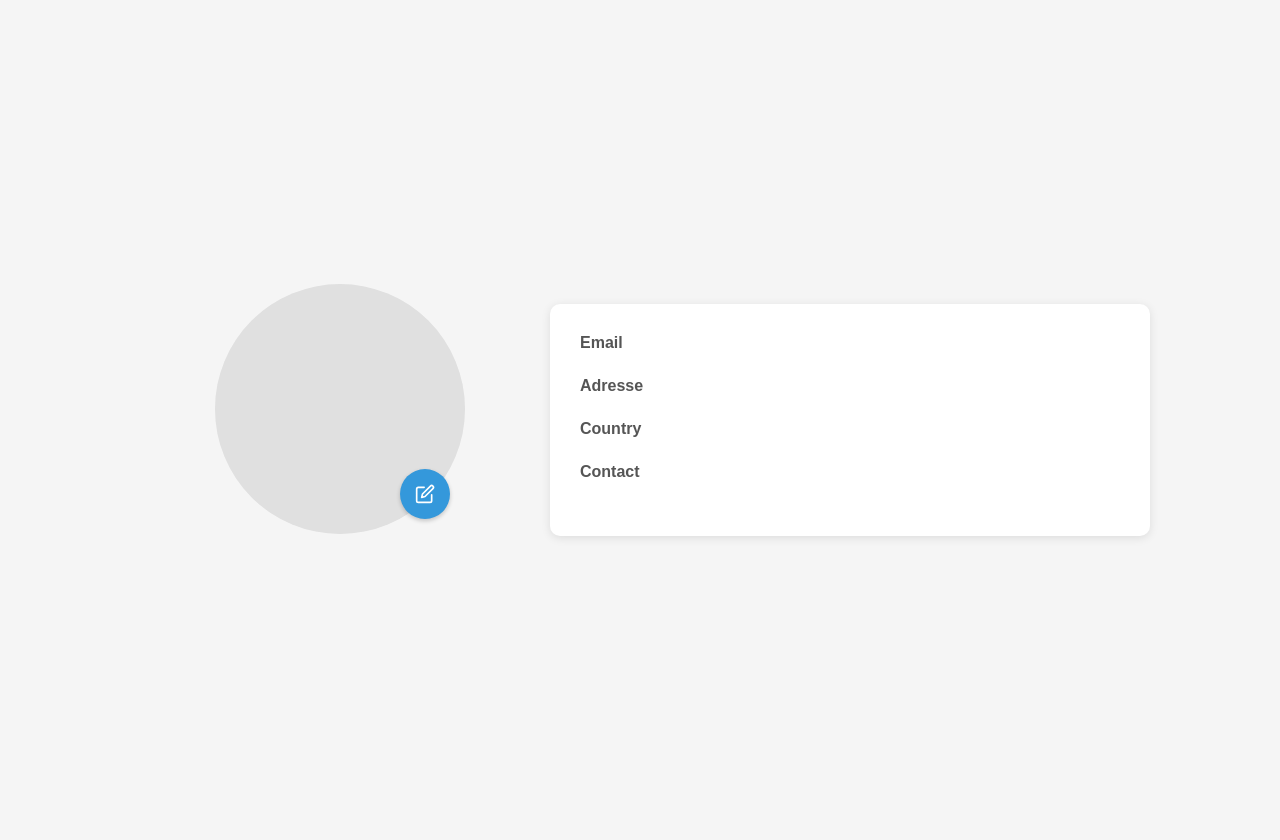
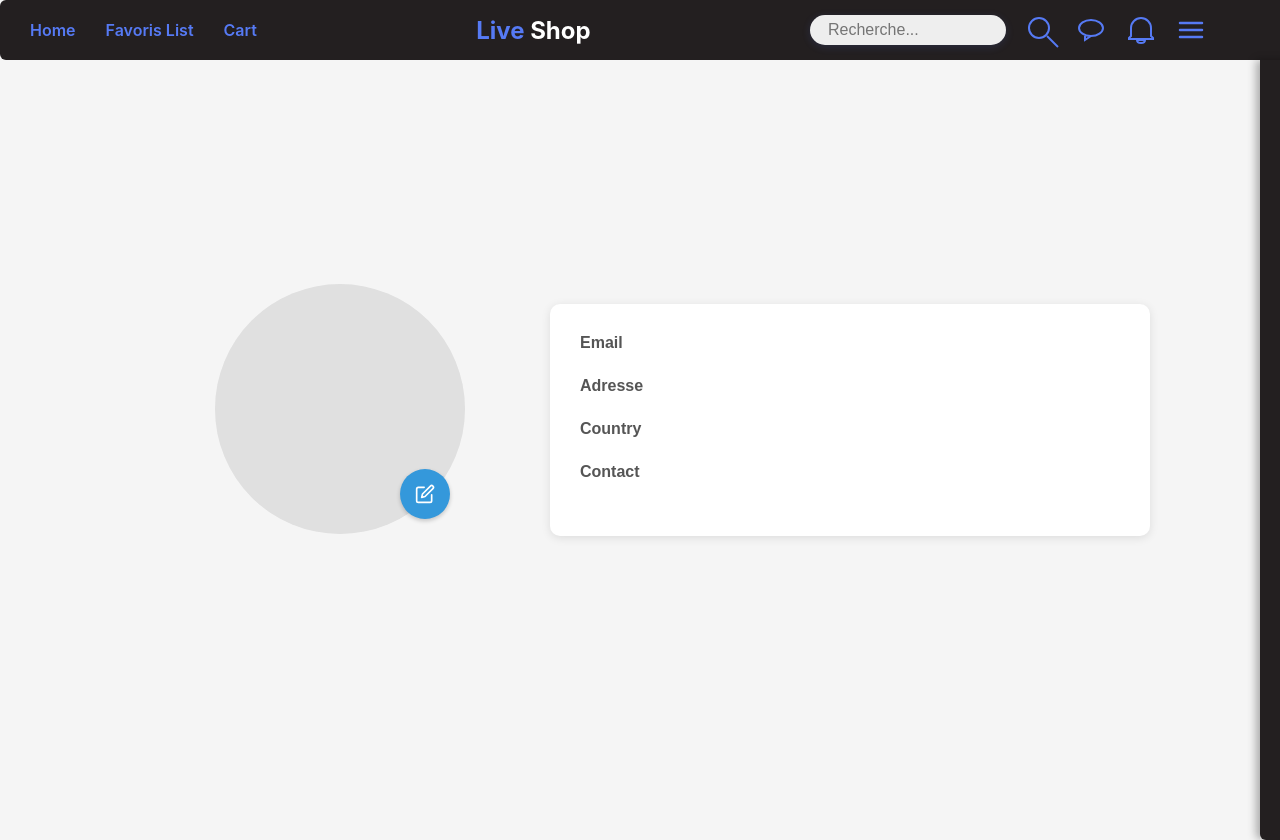
Before and after one commit to RebecaRakotomalala/LiveShopping, a Symfony app: template desktopLive/templates/client/profil.html.twig in a window 1280 px wide. Run offline with Twig, Linux system fonts and the light colour scheme; the template is opened without the code that fills it, so the values that code supplies are empty; some libraries are stand-ins or nearby versions.

Commit message:
Update nav-bar

```diff
--- a/desktopLive/templates/client/index.html.twig
+++ b/desktopLive/templates/client/index.html.twig
@@ -5,7 +5,6 @@
     <meta charset="UTF-8">
     <title>LiveShop</title>
     <link href="https://fonts.googleapis.com/css?family=Inter:400,600&display=swap" rel="stylesheet">
-    <link rel="stylesheet" href="{{ asset('assets/css/navbar.css') }}">
 </head>
 <body>
     {% include 'components/navbar.html.twig' %}
--- a/desktopLive/templates/client/profil.html.twig
+++ b/desktopLive/templates/client/profil.html.twig
@@ -5,6 +5,9 @@
     <meta name="viewport" content="width=device-width, initial-scale=1.0">
     <title>Profil Client</title>
 </head>
+<header>
+    {% include 'components/navbar.html.twig' %}
+</header>
 <body>
     <div class="profile-container">
         <div class="profile-content">
--- a/desktopLive/templates/components/navbar.html.twig
+++ b/desktopLive/templates/components/navbar.html.twig
@@ -49,7 +49,7 @@
         <div class="user-profile">
             {# <div class="username">Username</div> #}
             <div class="user-menu">
-                <a href="#">Your profile</a>
+                <a href="/client/profil">Your profile</a>
                 <div class="theme-toggle-container">
                     <a>Theme change</a>
                     <label class="theme-toggle">
@@ -85,8 +85,10 @@
         height: 60px;
         justify-content: space-between;
         border-radius: 6px;
-        position: relative;
-        z-index: 1100;
+        position: fixed;
+        top: 0;
+        left: 0;
+        width: 100%;
     }
     .nav-links {
         display: flex;
@@ -127,6 +129,7 @@
     .icons {
         display: flex;
         gap: 12px;
+        margin-right: 100px;
     }
     .icon {
         display: flex;
@@ -187,7 +190,7 @@
     .username {
         font-weight: bold;
         font-size: 18px;
-        color: white;
+        color: black;
     }
 
     .user-menu {
@@ -306,7 +309,7 @@
 
     body.dark-theme .username,
     body.dark-theme .theme-toggle-container {
-        color: #000;
+        color: white;
     }
 
     body.dark-theme .user-menu a {
```
